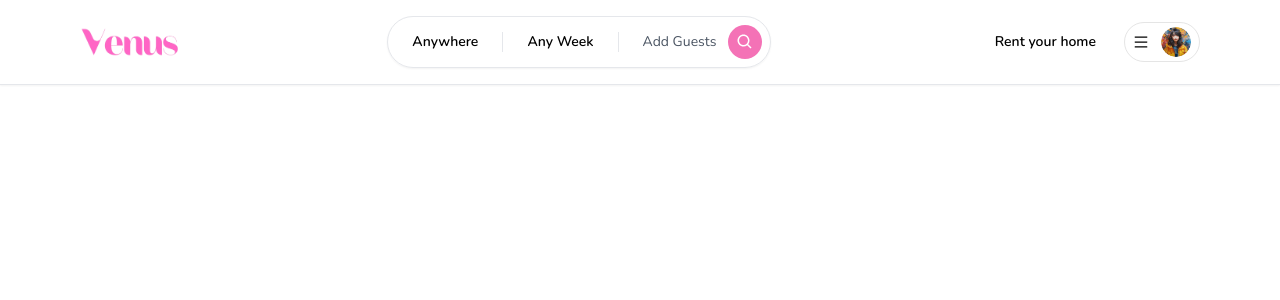
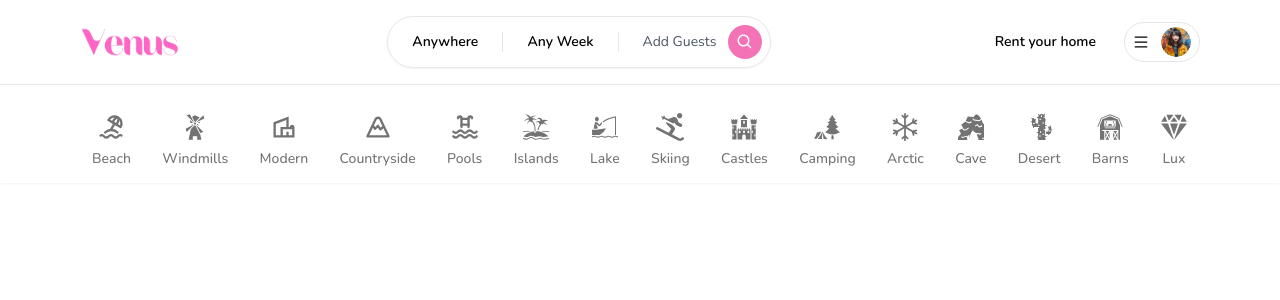
Before and after one commit to bensaidanas/rental-house, a Next.js app: page / in a window 1280 px wide. Shown: the top 300 px of the page. Built offline with nearby package versions, Linux system fonts and the light colour scheme; no server answers.

Commit message:
Adding the Category UI

```diff
--- /dev/null
+++ b/app/components/CategoryBox.tsx
@@ -0,0 +1,77 @@
+'use client'
+
+import { useRouter, useSearchParams } from "next/navigation";
+import { useCallback } from "react";
+import { IconType } from "react-icons"
+import qs from "query-string";
+
+interface CategoryBoxProps {
+    icon: IconType;
+    label: string;
+    selected?: boolean
+}
+
+const CategoryBox: React.FC<CategoryBoxProps> = ({
+    icon: Icon,
+    label,
+    selected
+}) => {
+
+    const router = useRouter();
+    const params = useSearchParams();
+
+    const handleClick = useCallback(() => {
+        let currentQuery = {};
+
+        if (params) {
+            currentQuery = qs.parse(params.toString());
+        }
+
+        const updatedQuery: any = {
+            ...currentQuery,
+            category: label
+        }
+
+        if (params?.get('category') === label) {
+            delete updatedQuery.category;
+        }
+
+        const url = qs.stringifyUrl({
+            url: '/',
+            query: updatedQuery
+        }, {
+            skipNull: true
+        });
+
+        router.push(url)
+    }, [label, params, router])
+
+    return (
+
+
+
+        <div
+            onClick={handleClick}
+            className={`
+                flex
+                flex-col
+                items-center
+                justify-center
+                gap-2
+                p-3
+                border-b-2
+                hover:text-neutral-800
+                transition
+                cursor-pointer
+                ${selected ? 'border-b-neutral-800' : 'border-transparent'}
+                ${selected ? 'text-neutral-800' : 'text-neutral-500'}
+            `}>
+                <Icon size={28} />
+                <div className="font-medium text-sm">
+                    {label}
+                </div>
+        </div>
+    )
+}
+
+export default CategoryBox
--- a/app/components/modals/LoginModal.tsx
+++ b/app/components/modals/LoginModal.tsx
@@ -1,7 +1,7 @@
 'use client';
 
 import { signIn } from "next-auth/react"
-import { useState } from "react";
+import { useCallback, useState } from "react";
 import useRegisetModal from "../hooks/useRegisterModal";
 import { FieldValues, SubmitHandler, useForm } from "react-hook-form";
 import axios from "axios";
@@ -57,6 +57,11 @@
         })
     }
 
+    const toggle = useCallback(() => {
+        loginModal.onClose();
+        registerModal.onOpen();
+    }, [loginModal, registerModal])
+
     const bodyContent = (
         <div className="flex flex-col gap-4">
             <Heading title="Welcome Back" subtitle="Login to your acount" />
@@ -96,8 +101,10 @@
                 onClick={() => signIn('github')}
             />
             <div className="justify-center flex items-center gap-2">
-                <div>Already have an account?</div>
-                <div onClick={registerModal.onClose} className="text-neutral-800 cursor-pointer hover:underline">Log in</div>
+                <div>First time using Venus Rental?</div>
+                <div onClick={toggle} className="text-neutral-800 cursor-pointer hover:underline">
+                    Create an Account
+                </div>
             </div>
         </div>
     )
--- a/app/components/modals/RegisterModal.tsx
+++ b/app/components/modals/RegisterModal.tsx
@@ -1,6 +1,6 @@
 'use client';
 
-import { useState } from "react";
+import { useCallback, useState } from "react";
 import useRegisetModal from "../hooks/useRegisterModal";
 import { FieldValues, SubmitHandler, useForm } from "react-hook-form";
 import axios from "axios";
@@ -12,10 +12,12 @@
 import { FcGoogle } from "react-icons/fc"
 import { signIn } from "next-auth/react";
 import { AiFillGithub } from "react-icons/ai";
+import useLoginModal from "../hooks/useLoginModal";
 
 const RegisterModal = () => {
 
     const registerModal = useRegisetModal();
+    const loginModal = useLoginModal();
     const [isLoading, setIsLoading] = useState(false);
 
     const {
@@ -45,6 +47,11 @@
                 setIsLoading(false);
             })
     }
+
+    const toggle = useCallback(() => {
+        registerModal.onClose();
+        loginModal.onOpen();
+    }, [loginModal, registerModal])
 
     const bodyContent = (
         <div className="flex flex-col gap-4">
@@ -89,7 +96,7 @@
             />
             <div className="justify-center flex items-center gap-2">
                 <div>Already have an account?</div>
-                <div onClick={registerModal.onClose} className="text-neutral-800 cursor-pointer hover:underline">Log in</div>
+                <div onClick={toggle} className="text-neutral-800 cursor-pointer hover:underline">Log in</div>
             </div>
         </div>
     )
--- /dev/null
+++ b/app/components/nav/Categories.tsx
@@ -0,0 +1,118 @@
+'use client'
+
+import Container from "../Container"
+import { IoDiamond } from "react-icons/io5"
+import { FaSkiing } from "react-icons/fa"
+import { BsSnow } from "react-icons/bs"
+import { TbBeach, TbMountain, TbPool } from "react-icons/tb"
+import { GiBarn, GiBoatFishing, GiCactus, GiCastle, GiCaveEntrance, GiForestCamp, GiIsland, GiWindmill } from "react-icons/gi"
+import { MdOutlineVilla } from "react-icons/md"
+import CategoryBox from "../CategoryBox"
+import { usePathname, useSearchParams } from "next/navigation"
+
+export const categories = [
+    {
+        label: 'Beach',
+        icon: TbBeach,
+        description: 'This property is close to the beach!'
+    },
+    {
+        label: 'Windmills',
+        icon: GiWindmill,
+        description: 'This property has windmills!'
+    },
+    {
+        label: 'Modern',
+        icon: MdOutlineVilla,
+        description: 'This property is modern!'
+    },
+    {
+        label: 'Countryside',
+        icon: TbMountain,
+        description: 'This property is in the country side!'
+    },
+    {
+        label: 'Pools',
+        icon: TbPool,
+        description: 'This property has a pool!'
+    },
+    {
+        label: 'Islands',
+        icon: GiIsland,
+        description: 'This property is on an island!'
+    },
+    {
+        label: 'Lake',
+        icon: GiBoatFishing,
+        description: 'This property is close to a lake!'
+    },
+    {
+        label: 'Skiing',
+        icon: FaSkiing,
+        description: 'This property has skiing activities!'
+    },
+    {
+        label: 'Castles',
+        icon: GiCastle,
+        description: 'This property is in a castle!'
+    },
+    {
+        label: 'Camping',
+        icon: GiForestCamp,
+        description: 'This property has camping activities!'
+    },
+    {
+        label: 'Arctic',
+        icon: BsSnow,
+        description: 'This property has camping activities!'
+    },
+    {
+        label: 'Cave',
+        icon: GiCaveEntrance,
+        description: 'This property is in a cave!'
+    },
+    {
+        label: 'Desert',
+        icon: GiCactus,
+        description: 'This property is in the desert!'
+    },
+    {
+        label: 'Barns',
+        icon: GiBarn,
+        description: 'This property is in the barn!'
+    },
+    {
+        label: 'Lux',
+        icon: IoDiamond,
+        description: 'This property is luxurious!'
+    },
+]
+
+const Categories = () => {
+    const params = useSearchParams();
+    const category = params?.get('category');
+    const pathname = usePathname();
+
+    const isMainPage = pathname === '/';
+
+    if (!isMainPage) {
+        return null;
+    }
+
+    return (
+        <Container>
+            <div className="pt-4 flex items-center justify-between overflow-x-auto">
+                {categories.map((item) => (
+                    <CategoryBox
+                        key={item.label}
+                        label={item.label}
+                        selected={category === item.label}
+                        icon={item.icon}
+                    />
+                ))}
+            </div>
+        </Container>
+    )
+}
+
+export default Categories
--- a/app/components/nav/Logo.tsx
+++ b/app/components/nav/Logo.tsx
@@ -9,6 +9,7 @@
     const router = useRouter()
     return (
         <Image
+            onClick={() => router.push('/')}
             alt="Venus Logo"
             className="hidden md:block cursor-pointer"
             width="100"
--- a/app/components/nav/Navbar.tsx
+++ b/app/components/nav/Navbar.tsx
@@ -6,6 +6,7 @@
 import Search from "./Search"
 import UserMenu from "./UserMenu"
 import { SafeUser } from "@/app/types"
+import Categories from "./Categories"
 
 interface NavbarProps {
     currentUser: SafeUser | null;
@@ -23,6 +24,7 @@
                     </div>
                 </Container>
             </div>
+            <Categories />
         </div>
     )
 }
--- a/package.json
+++ b/package.json
@@ -22,6 +22,7 @@
     "next": "13.4.6",
     "next-auth": "^4.22.1",
     "postcss": "8.4.24",
+    "query-string": "^8.1.0",
     "react": "18.2.0",
     "react-dom": "18.2.0",
     "react-hook-form": "^7.44.3",
```
Also changed, not shown: 1 other file (tests, documents, lock files or other folders).
